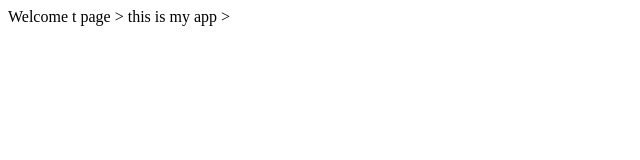
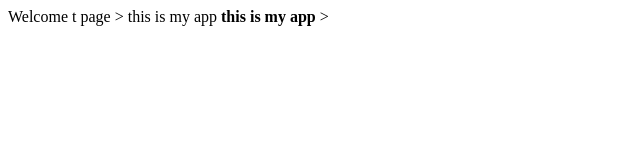
Before and after one commit to bellanyamsambuu/mypagesamples, a plain HTML site: page index.html in a window 1280 px wide. Shown: the whole page, without its empty margins (0-640 px from the left). Drawn offline with Linux system fonts and the light colour scheme.

Commit message:
make this is my app text to bold

```diff
--- a/index.html
+++ b/index.html
@@ -6,7 +6,8 @@
 	Welcome t page
 </head>>
 <body>
-this is my app
+	this is my app
+<b>this is my app</b>
 </body>>
 
 </html>
```
